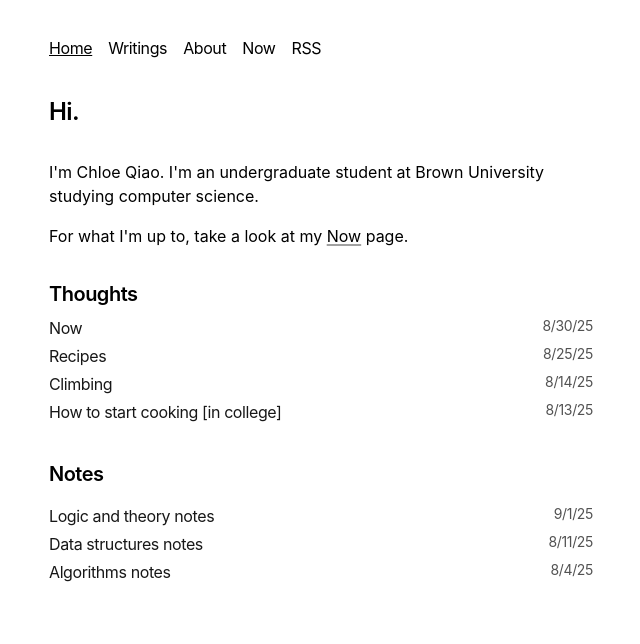
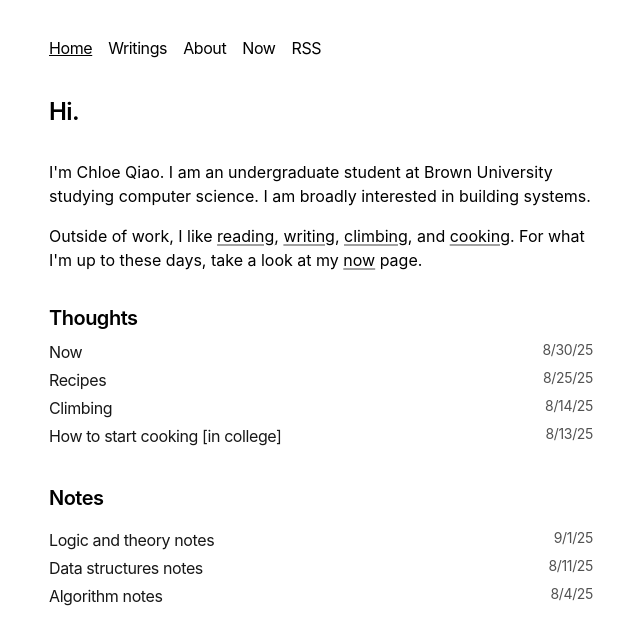
Before and after one commit to qiaochloe/blog, a Next.js app: page / in a window 1280 px wide. Shown: the top 644 px of the page, without its empty margins (319-959 px from the left). Built offline with nearby package versions, Linux system fonts and the light colour scheme.

Commit message:
Grammar fixes

```diff
--- a/app/markdown/algorithms.mdx
+++ b/app/markdown/algorithms.mdx
@@ -1,5 +1,5 @@
 ---
-title: Algorithms notes
+title: Algorithm notes
 publishedAt: 07-16-25
 updatedAt: 08-04-25
 summary: "Two Pointer • Sliding Window • Prefix Sum • Binary Search • Fast and Slow Pointers • Topological Sort • Backtracking • Dynamic Programming • Built-In"
--- a/app/markdown/climbing.mdx
+++ b/app/markdown/climbing.mdx
@@ -6,8 +6,6 @@ tags:
   - "advice"
   - "reflection"
 ---
-
-Description: A personal and subjective reflection on climbing.
 
 Background: I am 5'1 and a half. I was not very active in middle school or high school, outside of taking long walks and biking around town. I started climbing in college, and now I climb 2-3 times a week at the V3-V4 level.
 
@@ -23,7 +21,7 @@ Background: I am 5'1 and a half. I was not very active in middle school or high
 
 I started indoor climbing in my first semester of college. I went an average of 1-2 times a week in my freshman year, for a total of 18 sessions in my first semester and 10 sessions in my second semester. I bought climbing shoes after 11 sessions.
 
-During that entire year, I stayed at the V0-V2 level. While I can blame my lack of strength and my height, I think the main problem was simply that I didn't push myself to do V3 climbs.
+During that entire year, I stayed at the V0-V2 level. While I could blame my lack of strength and my height, I think the main problem was simply that I didn't push myself to do V3 climbs.
 
 I have a completionist attitude about finishing all the climbs in a grade first. But I didn't go often enough to finish all the V0-V2 climbs in the gym, so I stayed at that level.
 
@@ -31,7 +29,7 @@ I have a completionist attitude about finishing all the climbs in a grade first.
 
 ## Summer 2024
 
-In the summer, I continued climbing at that gym. We went an average of 2 times a week, for a total of 21 sessions.
+In the summer, I continued climbing. We went an average of 2 times a week, for a total of 21 sessions.
 
 One of my friends broke through V1 in his first session, V2 in the second session, V3 in the third session, and V4 in the fourth session. We joked that he had linear growth. Climbing with him really pushed me to try harder grades, and I broke through V3 at the same time that summer.
 
@@ -70,7 +68,7 @@ Sunday: recovery
 
 ## General thoughts
 
-Technique is mainly about getting the right body position and footwork to maintain tension while minimizing the amount of force put on the hands and the fingers. In other words: "legs strong, arms weak."
+Technique is mainly about getting the right body position and footwork to maintain tension while minimizing the amount of force put on the hands and the fingers. In other words: "legs strong, arms weak." This is a great video on the topic: [Learn 100+ Climbing Techniques With Just 4 Movement Concepts](https://youtu.be/a8DTOztiuLM?si=szEpCbWYnwsyTbbX).
 
 **Focus on technique all the time.** Never try to muscle through anything. If you get a problem by muscling through it, come back later and do it with better technique.
 
--- a/app/markdown/how-to-start-cooking.mdx
+++ b/app/markdown/how-to-start-cooking.mdx
@@ -45,7 +45,7 @@ Since going to college, the thing I miss most about my home state is the food. W
 
 Now I am not dependent on dining hall menus. White rice with bok choy? Baked salmon? Garlic noodles? Just listen to the stomach.
 
-3. **It can be more convenient than eating out.**
+3. It can be more convenient than eating out.
 
 I'm currently living in Rhode Island, so we get our fair share of flash floods and snowstorms. On weekend mornings, I feel particularly lazy about getting out of bed and trekking to the dining halls. It's nice to be able to get plain food without moving more than 20 feet.
 
@@ -73,13 +73,13 @@ To cook, you need a few basic tools. I would start with a pan, pot, knife, and s
 
 ## Where ingredients?
 
-After you get a few basic tools, you need to buy groceries. You have options ranging from convenience stores, supermarket chains, online grocery delivery services.
+After you get a few basic tools, you need to buy groceries. You have options ranging from convenience stores and supermarket chains to online grocery delivery services.
 
-First, scout out your neighborhood. I live on College Hill, Providence with three other roommates. We don't have a car, but we live 0.7 miles away from Trader Joe's and 1 mile away from Whole Foods.
+First, scout out your neighborhood. I live on College Hill, Providence, with three other roommates. We don't have a car, but we live 0.7 miles away from Trader Joe's and 1 mile away from Whole Foods.
 
 Second, figure out the amount of time you have to go shopping. Since it is the summer, I have the time to make weekly Trader Joe's runs on the weekend. We generally buy a suitcase worth of food at a time, which costs between \$20-\$40 per person and lasts us half the week.
 
-Third, make a plan when life gets busy. Weee! is a good option if you don't have the time to go grocery shopping during the weekday. Food from Weee! is cheaper than Trader Joe's, and they deliver withen 2 business days. We generally buy Asian food like rice, bok choy, and soy sauce. Each 'run' costs between \$10-\$30 per person and lasts us half the week.
+Third, make a plan when life gets busy. Weee! is a good option if you don't have the time to go grocery shopping during the weekday. Food from Weee! is cheaper than Trader Joe's, and they deliver within 2 business days. We generally buy Asian food like rice, bok choy, and soy sauce. Each 'run' costs between \$10-\$30 per person and lasts us half the week.
 
 ## What ingredients?
 
@@ -93,12 +93,12 @@ Finally, you'll want to figure out what kind of staple foods you need. For examp
 
 Here is an example of what is in my kitchen:
 
-1. Olive oil, butter, and canola oil
+1. Olive oil, butter, canola oil
 2. Garlic
 3. Salt, pepper, garlic powder, onion powder
-4. Soy sauce, oyster sauce, and sesame oil
+4. Soy sauce, oyster sauce, sesame oil
 5. Rice
-6. Eggs ([fried eggs](/cooking#fried-eggs), [omelets](/cooking#omelets), [eggs-fried rice](/cooking#egg-fried-rice))
+6. Eggs ([fried eggs](/cooking#fried-eggs), [omelets](/cooking#omelets), [egg-fried rice](/cooking#egg-fried-rice))
 7. Bok choy ([boiled bok choy](/cooking#boiled-bok-choy))
 8. Yellow onions ([sautéed onions](/cooking#sauted-onions))
 9. Chicken liver ([sautéed chicken livers](/cooking#sauted-chicken-livers))
@@ -113,6 +113,6 @@ Remember that you can always keep meat in the freezer until you want to use it.
 If you are new to cooking, start with something quick and easy with very few ingredients. A few methods of cooking you can start with are:
 1. Frying in a pan ([fried eggs](/cooking#fried-eggs), [sautéed onions](#sauted-onions))
 2. Baking in the oven ([baked salmon](/cooking#baked-salmon))
-3. Boiling on the stove ([bok choy](/cooking#boiled-bok-choy)).
+3. Boiling on the stove ([bok choy](/cooking#boiled-bok-choy))
 
 If you're comfortable with basic cooking techniques and are looking to elevate the flavor of your cooking, I highly recommend reading [Salt, Fat, Acid, Heat](https://www.amazon.com/Salt-Fat-Acid-Heat-Mastering/dp/1476753830) by Samin Nosrat. It tells you exactly *what makes food taste good*. I have kept ongoing book notes [here](/salt-fat-acid-heat).
--- a/app/markdown/now.mdx
+++ b/app/markdown/now.mdx
@@ -14,7 +14,7 @@ It is the summer!
 2. [Courses](/courses)
 3. [Employment](/employment)
 4. [Future employment](/future-employment)
-5. [Gym Arc](/gym-arc)
+5. [Gym arc](/gym-arc)
 6. [Letting (as opposed to 'subletting')](/letting-as-opposed-to-subletting)
 7. [Puzzle club](/puzzle-club)
 8. [Archive](/archive)
--- a/app/page.tsx
+++ b/app/page.tsx
@@ -29,16 +29,45 @@ export default function Page() {
     <section>
       <h1 className="mb-8 text-2xl font-semibold tracking-tight">Hi.</h1>
       <p className="mb-4">
-        I'm Chloe Qiao. I'm an undergraduate student at Brown University
-        studying computer science.
+        I'm Chloe Qiao. I am an undergraduate student at Brown University
+        studying computer science. I am broadly interested in building systems.
       </p>
+
       <p className="mb-8">
-        For what I'm up to, take a look at my{" "}
+        Outside of work, I like{" "}
+        <Link
+          href="/fiction"
+          className="underline transition-all decoration-neutral-400 underline-offset-2 decoration-[0.1em]"
+        >
+          reading
+        </Link>
+        ,{" "}
+        <Link
+          href="/writing"
+          className="underline transition-all decoration-neutral-400 underline-offset-2 decoration-[0.1em]"
+        >
+          writing
+        </Link>
+        ,{" "}
+        <Link
+          href="/climbing"
+          className="underline transition-all decoration-neutral-400 underline-offset-2 decoration-[0.1em]"
+        >
+          climbing
+        </Link>
+        , and{" "}
+        <Link
+          href="/cooking"
+          className="underline transition-all decoration-neutral-400 underline-offset-2 decoration-[0.1em]"
+        >
+          cooking
+        </Link>
+        . For what I'm up to these days, take a look at my{" "}
         <Link
           href="/now"
           className="underline transition-all decoration-neutral-400 underline-offset-2 decoration-[0.1em]"
         >
-          Now
+          now
         </Link>{" "}
         page.
       </p>
```
